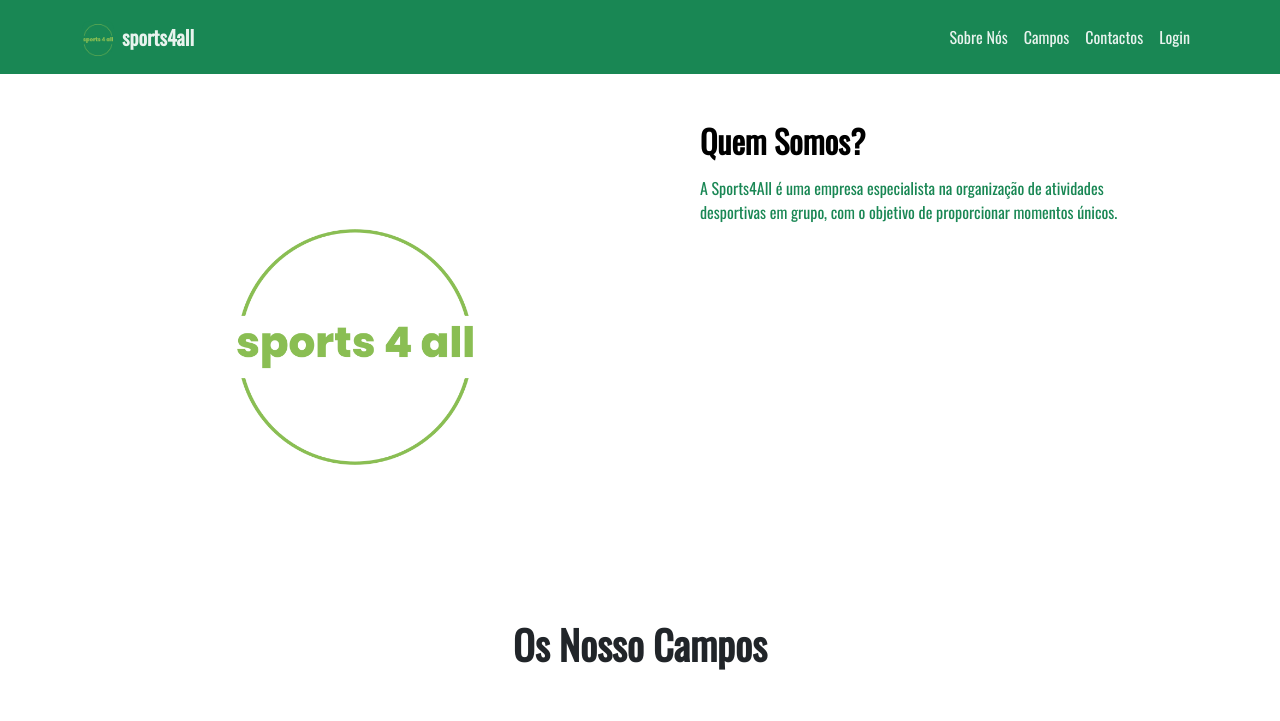
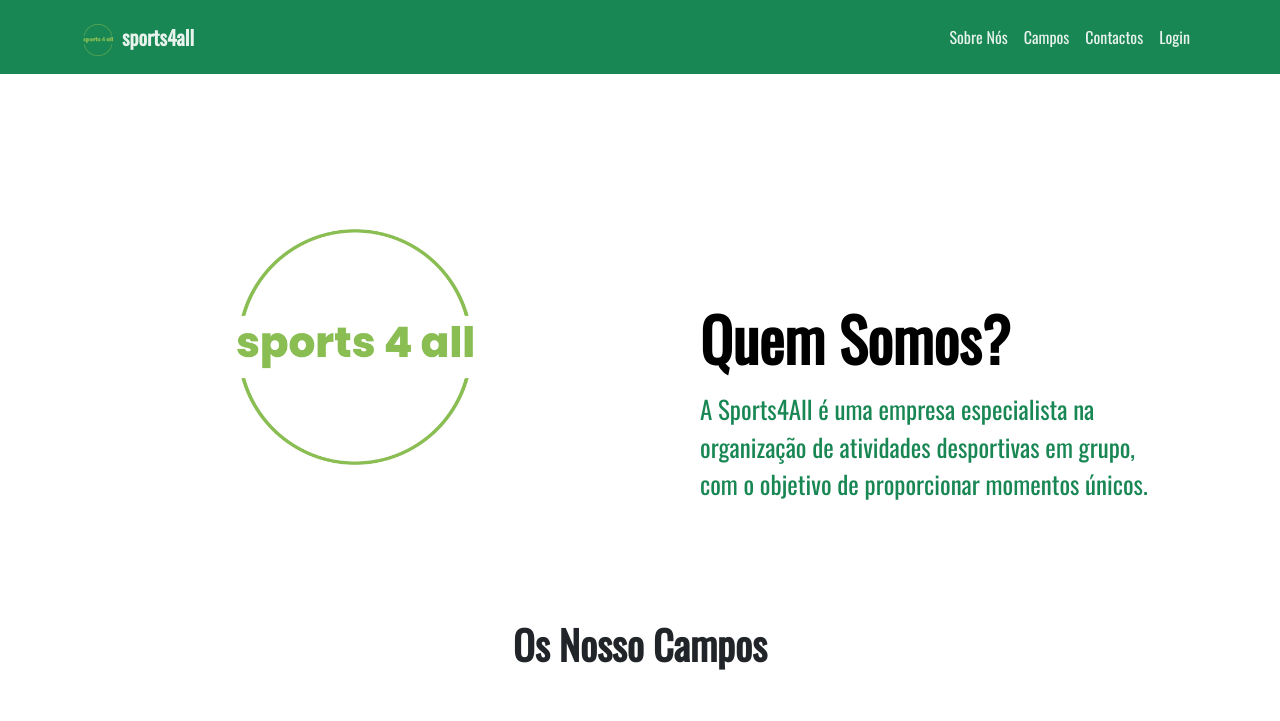
Before and after one commit to UnivMinho/E201, a plain HTML site: page projeto/index.html in a window 1280 px wide. Shown: the top 721 px of the page. Drawn offline with nearby package versions, Linux system fonts and the light colour scheme; a script that the page names is missing.

Commit message:
Update index.html

```diff
--- a/projeto/index.html
+++ b/projeto/index.html
@@ -46,9 +46,12 @@
     <div class="row">
       <div class="col-md-6"><img class="w-100 h-100 fit-cover" src="assets/img/logo-color.png" /></div>
       <div class="col-md-6">
-          <div class="text-white p-4 p-md-5">
-              <h2 class="fw-bold text-white mb-3"><span style="color: rgb(0, 0, 0);">Quem Somos?</span></h2>
-              <p class="mb-4"><span style="color: rgb(25, 135, 84);">A Sports4All é uma empresa especialista na organização de atividades desportivas em grupo, com o objetivo de proporcionar momentos únicos.</span></p>
+        <div class="text-white p-4 p-md-5" style="margin-top: 130px;">
+          <h2 class="fw-bold text-white mb-3" style="margin-top: 50px;"><span
+              style="color: rgb(0, 0, 0);font-size: 60px;margin-top: 0px;">Quem Somos?</span></h2>
+          <p class="mb-4"><span style="color: rgb(25, 135, 84);font-size: 25px;">A Sports4All é uma empresa especialista
+              na organização de atividades desportivas em grupo, com o objetivo de proporcionar momentos únicos.</span>
+          </p>
           <div class="my-3"></div>
         </div>
       </div>
```
Lines whose indentation alone changed are shown as unchanged.
